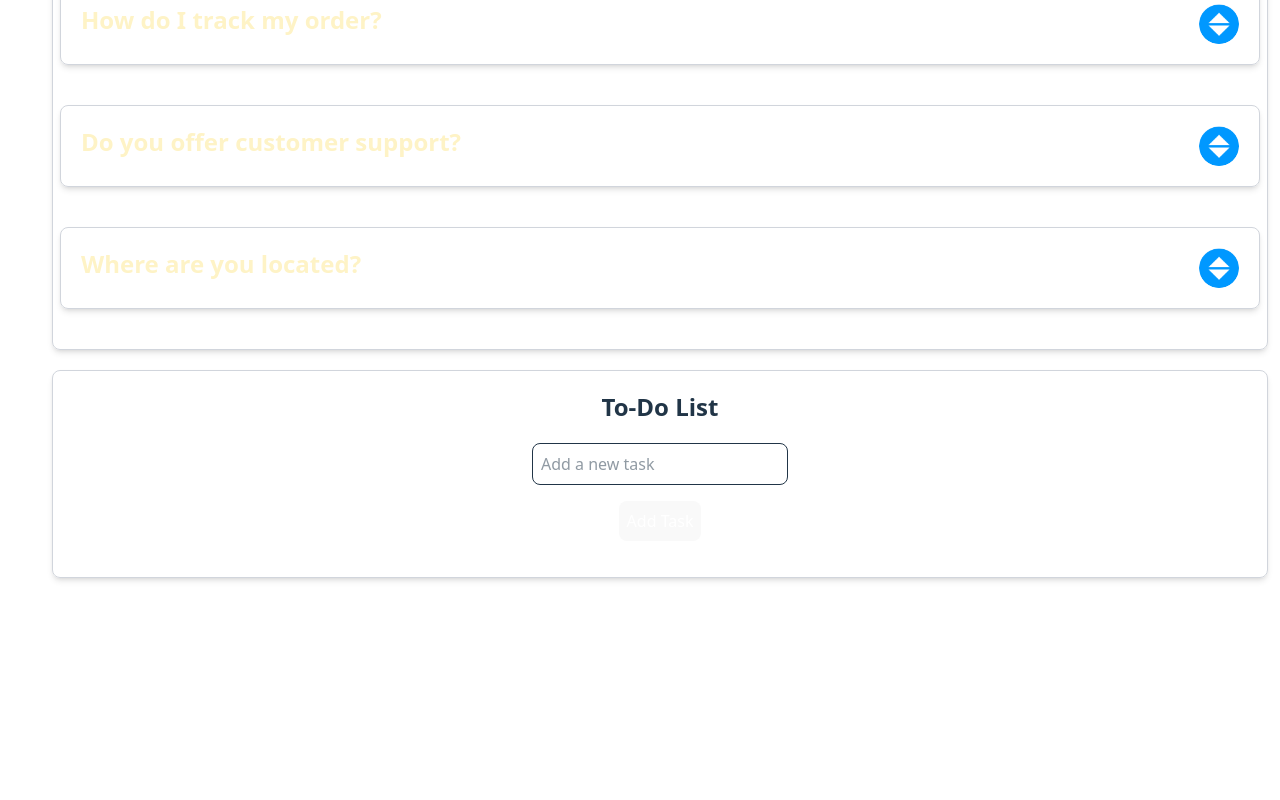
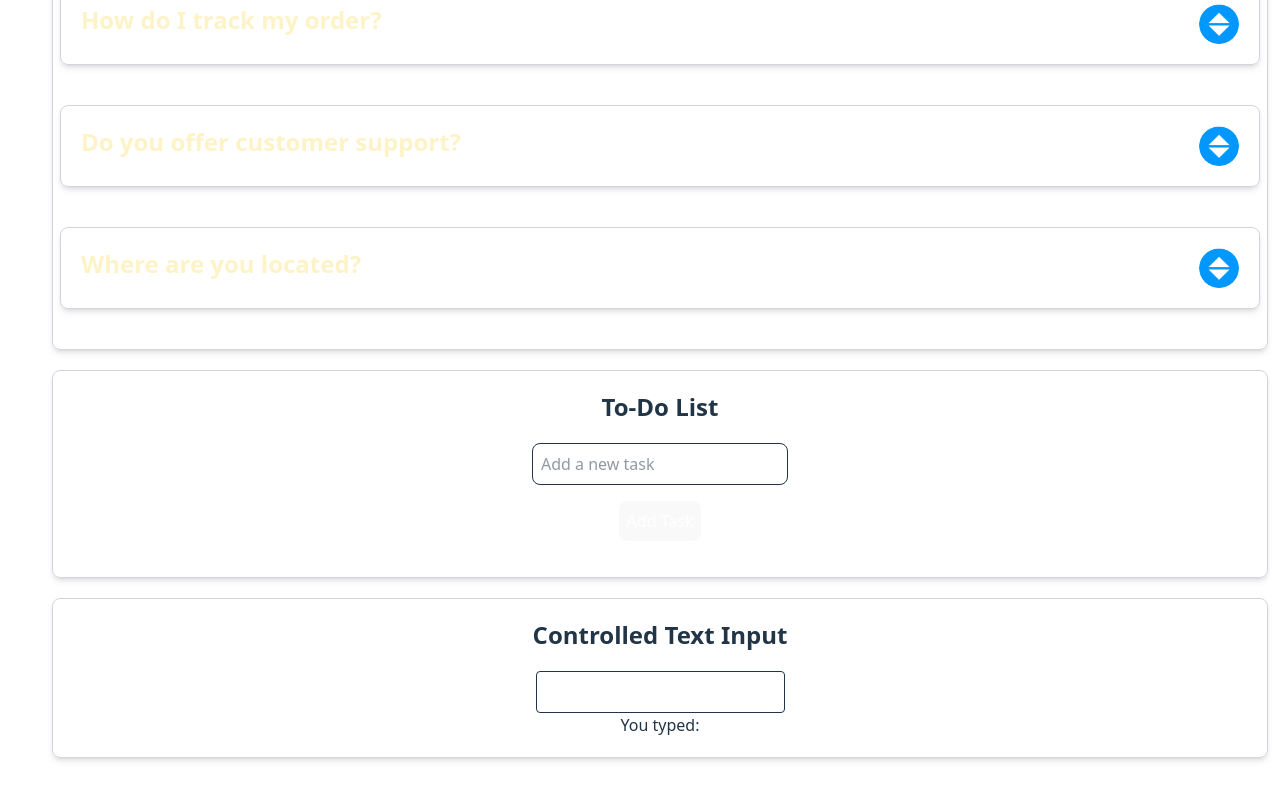
Before and after one commit to sfjadi2010/challenges-project, a React (Vite) app: page / in a window 1280 px wide. Shown: the part 616-1416 px from the top of the page. Before the commit the page ends 1246 px from the top, so only its background shows below. Built offline with nearby package versions, Linux system fonts and the light colour scheme.

Commit message:
feat: add ControlledTextInput component for handling user text input

```diff
--- a/src/App.jsx
+++ b/src/App.jsx
@@ -3,6 +3,7 @@ import Greeting from "@components/basic/Greeting";
 import ClickCounter from "@components/basic/ClickCounter";
 import ToggleDetails from "@components/basic/ToggleDetails";
 import ToDoList from "@components/basic/ToDoList";
+import ControlledTextInput from "@components/basic/ControlledTextInput";
 
 function App() {
   return (
@@ -11,6 +12,7 @@ function App() {
       <ClickCounter />
       <ToggleDetails />
       <ToDoList />
+      <ControlledTextInput />
     </>
   );
 }
--- a/src/components/basic/ClickCounter.jsx
+++ b/src/components/basic/ClickCounter.jsx
@@ -12,7 +12,7 @@ const ClickCounter = () => {
 
   return (
     <div className="container flex flex-col items-center justify-center p-5 m-5 border border-gray-300 rounded-lg shadow-md">
-        <h2 className="text-2xl font-bold">Click Counter</h2>
+      <h2 className="text-2xl font-bold">Click Counter</h2>
       <div className="text-3xl font-bold m-5">{count}</div>
       <div className="space-x-4">
         <button onClick={handleClick}>Increment</button>
--- /dev/null
+++ b/src/components/basic/ControlledTextInput.jsx
@@ -0,0 +1,19 @@
+import React, { useState} from "react";
+
+const ControlledTextInput = () => {
+  const [text, setText] = useState("");
+
+  const handleTextChange = (e) => {
+    e.preventDefault();
+    setText(e.target.value);
+  };
+  return (
+    <div className="container flex flex-col items-center justify-center p-5 m-5 border border-gray-300 rounded-lg shadow-md">
+      <h2 className="pb-5 text-2xl font-bold">Controlled Text Input</h2>
+      <input type="text" value={text} onChange={(e) => handleTextChange(e)} className="border p-2 rounded" />
+      <p>You typed: {text}</p>
+    </div>
+  );
+};
+
+export default ControlledTextInput;
```
